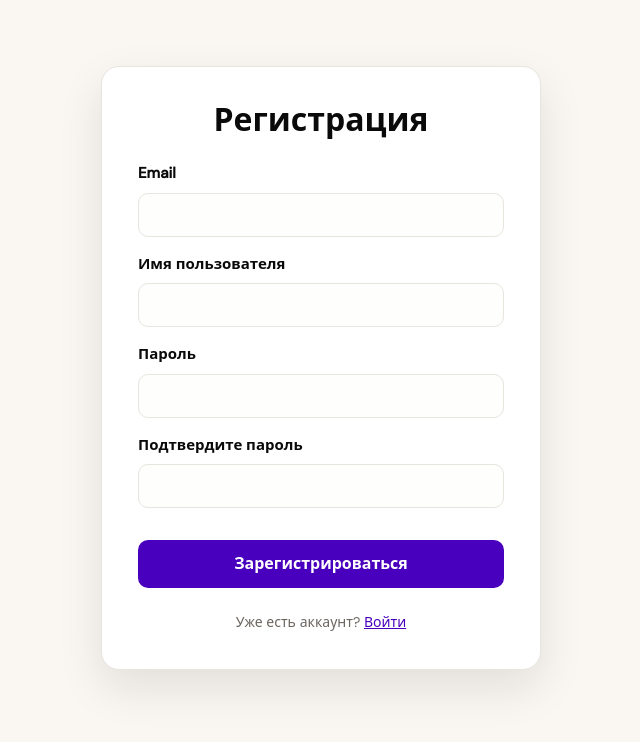
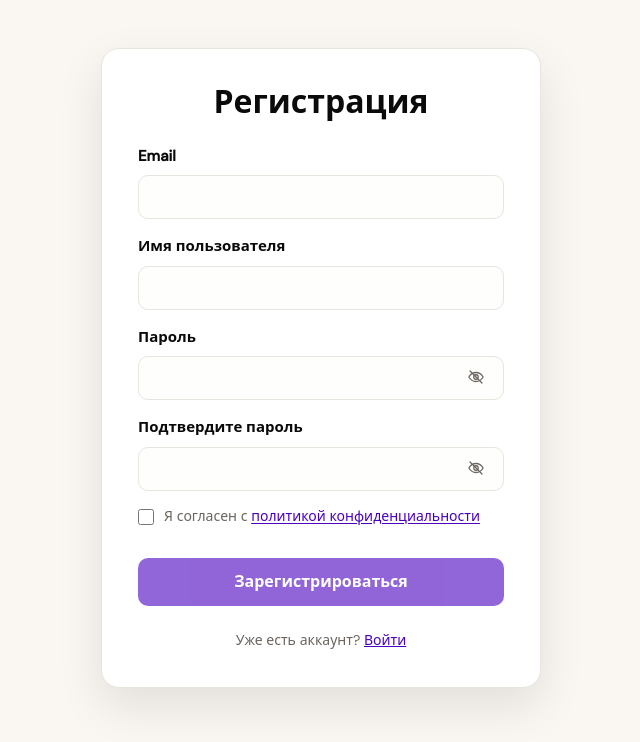
Before and after one commit to R0flyan/FiMusic, a React (Vite) app in the folder frontend/: page / in a window 1280 px wide. Both pictures are taken after a click on the button "Зарегистрироваться". Shown: the top 742 px of the page, without its empty margins (319-959 px from the left). Built offline with nearby package versions, Linux system fonts and the light colour scheme; no server answers.

Commit message:
feat: policy agreement, toggle password visibility; fix: check track in playlist before add from trackRow

```diff
--- a/frontend/src/pages/DiscoverPage.tsx
+++ b/frontend/src/pages/DiscoverPage.tsx
@@ -18,6 +18,7 @@ interface DiscoverPageProps {
   currentTrack: Track
   isPlaying: boolean
   playlists: Playlist[]
+  playlistTrackIdsByPlaylist: Record<number, number[]>
   onPlayTrack: (track: Track) => void
   onToggleFavorite: (track: Track) => void
   onAddTrackToPlaylist: (playlist: Playlist, track: Track) => void | Promise<void>
@@ -31,6 +32,7 @@ export function DiscoverPage({
   currentTrack,
   isPlaying,
   playlists,
+  playlistTrackIdsByPlaylist,
   onPlayTrack,
   onToggleFavorite,
   onAddTrackToPlaylist,
@@ -83,6 +85,7 @@ export function DiscoverPage({
                 index={i + 1}
                 isPlaying={isPlaying && currentTrack.id === track.id}
                 playlists={playlists}
+                playlistTrackIdsByPlaylist={playlistTrackIdsByPlaylist}
                 onPlay={onPlayTrack}
                 onToggleFavorite={onToggleFavorite}
                 onAddToPlaylist={onAddTrackToPlaylist}
--- a/frontend/src/pages/FavoriteTracksPage.tsx
+++ b/frontend/src/pages/FavoriteTracksPage.tsx
@@ -8,6 +8,7 @@ interface FavoriteTracksPageProps {
   currentTrack: Track
   isPlaying: boolean
   playlists: Playlist[]
+  playlistTrackIdsByPlaylist: Record<number, number[]>
   onPlayTrack: (track: Track) => void
   onToggleFavorite: (track: Track) => void
   onAddTrackToPlaylist: (playlist: Playlist, track: Track) => void | Promise<void>
@@ -18,6 +19,7 @@ export function FavoriteTracksPage({
   currentTrack,
   isPlaying,
   playlists,
+  playlistTrackIdsByPlaylist,
   onPlayTrack,
   onToggleFavorite,
   onAddTrackToPlaylist,
@@ -39,6 +41,7 @@ export function FavoriteTracksPage({
                 index={index + 1}
                 isPlaying={isPlaying && currentTrack.id === track.id}
                 playlists={playlists}
+                playlistTrackIdsByPlaylist={playlistTrackIdsByPlaylist}
                 onPlay={onPlayTrack}
                 onToggleFavorite={onToggleFavorite}
                 onAddToPlaylist={onAddTrackToPlaylist}
--- a/frontend/src/pages/LoginPage.css
+++ b/frontend/src/pages/LoginPage.css
@@ -27,6 +27,7 @@
 
 .form-group {
   margin-bottom: 1rem;
+  position: relative;
 }
 
 .form-group label {
@@ -45,6 +46,38 @@
   background: color-mix(in srgb, var(--color-surface) 88%, var(--color-bg));
   color: var(--color-ink);
   transition: border-color 0.15s, box-shadow 0.15s, background 0.15s;
+}
+
+.form-group input[type='password'],
+.form-group input[type='text']:where(#password, #confirmPassword) {
+  padding-right: 3rem;
+}
+
+.password-toggle {
+  position: absolute;
+  right: 10px;
+  bottom: 5px;
+  width: 36px;
+  height: 36px;
+  display: grid;
+  place-items: center;
+  color: var(--color-ink-muted);
+  border-radius: 8px;
+  transition: color 0.15s, background 0.15s;
+}
+
+.password-toggle:hover:not(:disabled) {
+  color: var(--color-ink);
+  background: var(--color-hover);
+}
+
+.password-toggle:disabled {
+  cursor: not-allowed;
+  opacity: 0.5;
+}
+
+.form-group:has(#username) .password-toggle {
+  display: none;
 }
 
 .form-group input:focus {
@@ -97,6 +130,32 @@
   color: #ff8787;
 }
 
+.auth-consent {
+  display: flex;
+  align-items: flex-start;
+  gap: 10px;
+  margin: 0.25rem 0 1rem;
+  color: var(--color-ink-muted);
+  font-size: 0.875rem;
+  line-height: 1.35;
+  cursor: pointer;
+}
+
+.auth-consent input {
+  width: 16px;
+  height: 16px;
+  flex: 0 0 16px;
+  margin-top: 2px;
+  accent-color: var(--color-accent);
+  cursor: pointer;
+}
+
+.auth-consent a {
+  color: var(--color-accent);
+  text-decoration: underline;
+  text-underline-offset: 2px;
+}
+
 .auth-switch {
   text-align: center;
   margin-top: 1.5rem;
--- a/frontend/src/pages/LoginPage.tsx
+++ b/frontend/src/pages/LoginPage.tsx
@@ -10,6 +10,7 @@ export function LoginPage({ onSwitchToRegister }: LoginPageProps) {
   const { login } = useAuth()
   const [username, setUsername] = useState('')
   const [password, setPassword] = useState('')
+  const [showPassword, setShowPassword] = useState(false)
   const [error, setError] = useState('')
   const [isLoading, setIsLoading] = useState(false)
 
@@ -42,18 +43,36 @@ export function LoginPage({ onSwitchToRegister }: LoginPageProps) {
               required
               disabled={isLoading}
             />
+            <button
+              type="button"
+              className="password-toggle"
+              onClick={() => setShowPassword((value) => !value)}
+              aria-label={showPassword ? 'Скрыть пароль' : 'Показать пароль'}
+              disabled={isLoading}
+            >
+              <EyeIcon isOpen={showPassword} />
+            </button>
           </div>
 
           <div className="form-group">
             <label htmlFor="password">Пароль</label>
             <input
               id="password"
-              type="password"
+              type={showPassword ? 'text' : 'password'}
               value={password}
               onChange={(e) => setPassword(e.target.value)}
               required
               disabled={isLoading}
             />
+            <button
+              type="button"
+              className="password-toggle"
+              onClick={() => setShowPassword((value) => !value)}
+              aria-label={showPassword ? 'Скрыть пароль' : 'Показать пароль'}
+              disabled={isLoading}
+            >
+              <EyeIcon isOpen={showPassword} />
+            </button>
           </div>
 
           {error && <div className="error-message">{error}</div>}
@@ -73,3 +92,26 @@ export function LoginPage({ onSwitchToRegister }: LoginPageProps) {
     </div>
   )
 }
+
+function EyeIcon({ isOpen }: { isOpen: boolean }) {
+  return (
+    <svg width="18" height="18" viewBox="0 0 24 24" fill="none" aria-hidden="true">
+      <path
+        d="M2.5 12s3.5-6 9.5-6 9.5 6 9.5 6-3.5 6-9.5 6-9.5-6-9.5-6Z"
+        stroke="currentColor"
+        strokeWidth="1.7"
+        strokeLinecap="round"
+        strokeLinejoin="round"
+      />
+      <circle cx="12" cy="12" r="3" stroke="currentColor" strokeWidth="1.7" />
+      {!isOpen && (
+        <path
+          d="M4 4l16 16"
+          stroke="currentColor"
+          strokeWidth="1.7"
+          strokeLinecap="round"
+        />
+      )}
+    </svg>
+  )
+}
--- a/frontend/src/pages/PlaylistsPage.tsx
+++ b/frontend/src/pages/PlaylistsPage.tsx
@@ -11,6 +11,7 @@ interface PlaylistsPageProps {
   playlistTracks: Track[]
   currentTrack: Track
   isPlaying: boolean
+  playlistTrackIdsByPlaylist: Record<number, number[]>
   onCreatePlaylist: (title: string) => void | Promise<void>
   onOpenPlaylist: (playlist: Playlist) => void | Promise<void>
   onClosePlaylist: () => void
@@ -28,6 +29,7 @@ export function PlaylistsPage({
   playlistTracks,
   currentTrack,
   isPlaying,
+  playlistTrackIdsByPlaylist,
   onCreatePlaylist,
   onOpenPlaylist,
   onClosePlaylist,
@@ -95,6 +97,7 @@ export function PlaylistsPage({
                     index={index + 1}
                     isPlaying={isPlaying && currentTrack.id === track.id}
                     playlists={playlists}
+                    playlistTrackIdsByPlaylist={playlistTrackIdsByPlaylist}
                     onPlay={onPlayTrack}
                     onToggleFavorite={onToggleFavorite}
                     onAddToPlaylist={onAddTrackToPlaylist}
--- a/frontend/src/pages/RegisterPage.tsx
+++ b/frontend/src/pages/RegisterPage.tsx
@@ -12,6 +12,9 @@ export function RegisterPage({ onSwitchToLogin }: RegisterPageProps) {
   const [username, setUsername] = useState('')
   const [password, setPassword] = useState('')
   const [confirmPassword, setConfirmPassword] = useState('')
+  const [showPassword, setShowPassword] = useState(false)
+  const [showConfirmPassword, setShowConfirmPassword] = useState(false)
+  const [acceptedPrivacy, setAcceptedPrivacy] = useState(false)
   const [error, setError] = useState('')
   const [isLoading, setIsLoading] = useState(false)
 
@@ -21,6 +24,11 @@ export function RegisterPage({ onSwitchToLogin }: RegisterPageProps) {
 
     if (password !== confirmPassword) {
       setError('Пароли не совпадают')
+      return
+    }
+
+    if (!acceptedPrivacy) {
+      setError('Необходимо принять политику конфиденциальности')
       return
     }
 
@@ -68,29 +76,63 @@ export function RegisterPage({ onSwitchToLogin }: RegisterPageProps) {
             <label htmlFor="password">Пароль</label>
             <input
               id="password"
-              type="password"
+              type={showPassword ? 'text' : 'password'}
               value={password}
               onChange={(e) => setPassword(e.target.value)}
               required
               disabled={isLoading}
             />
+            <button
+              type="button"
+              className="password-toggle"
+              onClick={() => setShowPassword((value) => !value)}
+              aria-label={showPassword ? 'Скрыть пароль' : 'Показать пароль'}
+              disabled={isLoading}
+            >
+              <EyeIcon isOpen={showPassword} />
+            </button>
           </div>
 
           <div className="form-group">
             <label htmlFor="confirmPassword">Подтвердите пароль</label>
             <input
               id="confirmPassword"
-              type="password"
+              type={showConfirmPassword ? 'text' : 'password'}
               value={confirmPassword}
               onChange={(e) => setConfirmPassword(e.target.value)}
               required
               disabled={isLoading}
             />
+            <button
+              type="button"
+              className="password-toggle"
+              onClick={() => setShowConfirmPassword((value) => !value)}
+              aria-label={showConfirmPassword ? 'Скрыть пароль' : 'Показать пароль'}
+              disabled={isLoading}
+            >
+              <EyeIcon isOpen={showConfirmPassword} />
+            </button>
           </div>
+
+          <label className="auth-consent">
+            <input
+              type="checkbox"
+              checked={acceptedPrivacy}
+              onChange={(e) => setAcceptedPrivacy(e.target.checked)}
+              disabled={isLoading}
+              required
+            />
+            <span>
+              Я согласен с{' '}
+              <a href="https://ifbest.org/politika-konfidentsialnosti" target="_blank" rel="noreferrer">
+                политикой конфиденциальности
+              </a>
+            </span>
+          </label>
 
           {error && <div className="error-message">{error}</div>}
 
-          <button type="submit" disabled={isLoading} className="auth-button">
+          <button type="submit" disabled={isLoading || !acceptedPrivacy} className="auth-button">
             {isLoading ? 'Регистрация...' : 'Зарегистрироваться'}
           </button>
         </form>
@@ -105,3 +147,26 @@ export function RegisterPage({ onSwitchToLogin }: RegisterPageProps) {
     </div>
   )
 }
+
+function EyeIcon({ isOpen }: { isOpen: boolean }) {
+  return (
+    <svg width="18" height="18" viewBox="0 0 24 24" fill="none" aria-hidden="true">
+      <path
+        d="M2.5 12s3.5-6 9.5-6 9.5 6 9.5 6-3.5 6-9.5 6-9.5-6-9.5-6Z"
+        stroke="currentColor"
+        strokeWidth="1.7"
+        strokeLinecap="round"
+        strokeLinejoin="round"
+      />
+      <circle cx="12" cy="12" r="3" stroke="currentColor" strokeWidth="1.7" />
+      {!isOpen && (
+        <path
+          d="M4 4l16 16"
+          stroke="currentColor"
+          strokeWidth="1.7"
+          strokeLinecap="round"
+        />
+      )}
+    </svg>
+  )
+}
--- a/frontend/src/pages/SearchPage.tsx
+++ b/frontend/src/pages/SearchPage.tsx
@@ -9,6 +9,7 @@ interface SearchPageProps {
   currentTrack: Track
   isPlaying: boolean
   playlists: Playlist[]
+  playlistTrackIdsByPlaylist: Record<number, number[]>
   onPlayTrack: (track: Track) => void
   onToggleFavorite: (track: Track) => void
   onAddTrackToPlaylist: (playlist: Playlist, track: Track) => void | Promise<void>
@@ -19,6 +20,7 @@ export function SearchPage({
   currentTrack,
   isPlaying,
   playlists,
+  playlistTrackIdsByPlaylist,
   onPlayTrack,
   onToggleFavorite,
   onAddTrackToPlaylist,
@@ -63,6 +65,7 @@ export function SearchPage({
                 index={index + 1}
                 isPlaying={isPlaying && currentTrack.id === track.id}
                 playlists={playlists}
+                playlistTrackIdsByPlaylist={playlistTrackIdsByPlaylist}
                 onPlay={onPlayTrack}
                 onToggleFavorite={onToggleFavorite}
                 onAddToPlaylist={onAddTrackToPlaylist}
```
Also changed, not shown: frontend/public/privacy.html (added, +37 -0 lines), frontend/src/App.tsx (+55 -4 lines), frontend/src/components/TrackRow/TrackRow.tsx (+8 -2 lines), frontend/src/data/mock.ts (+5 -5 lines).
